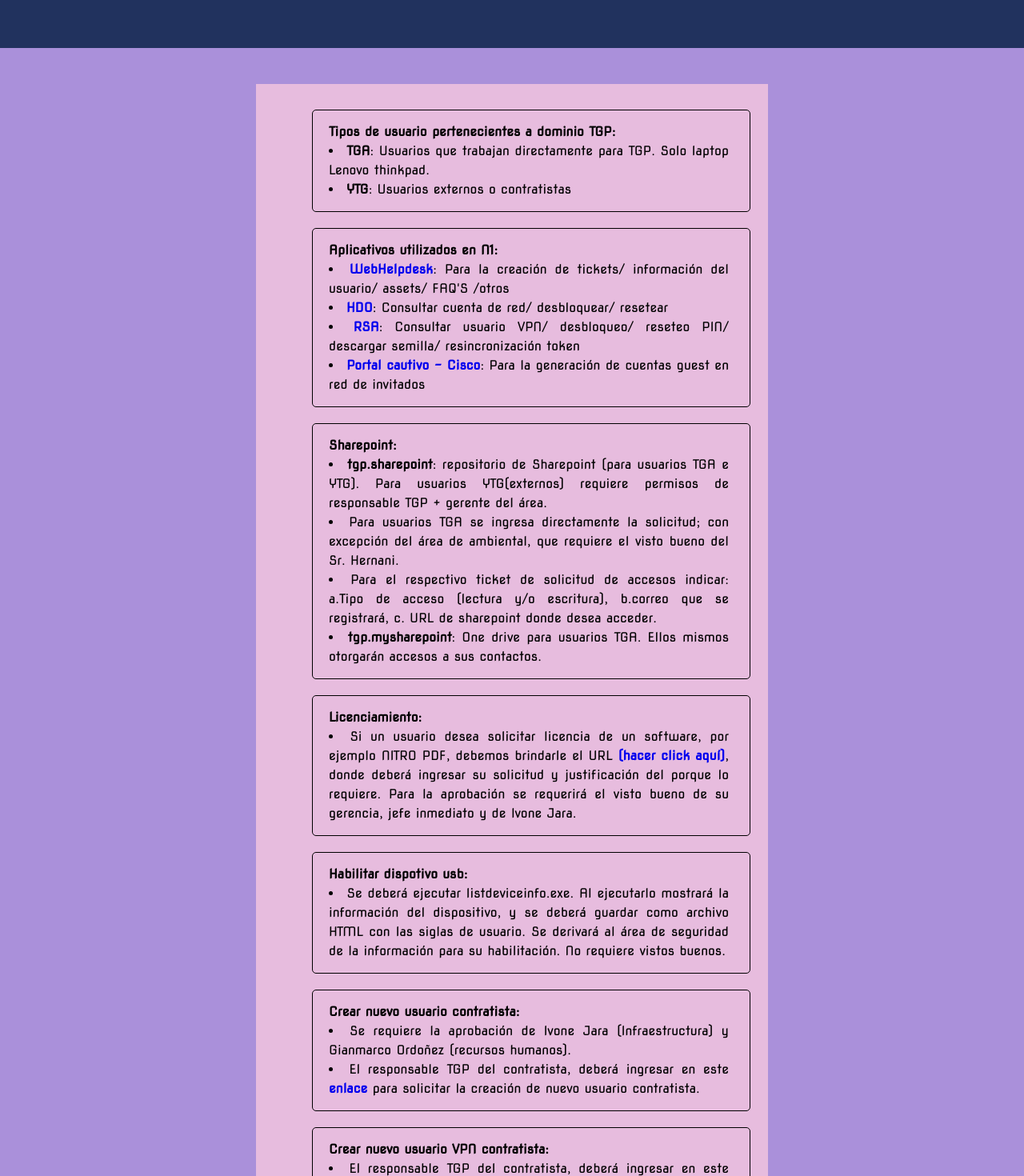
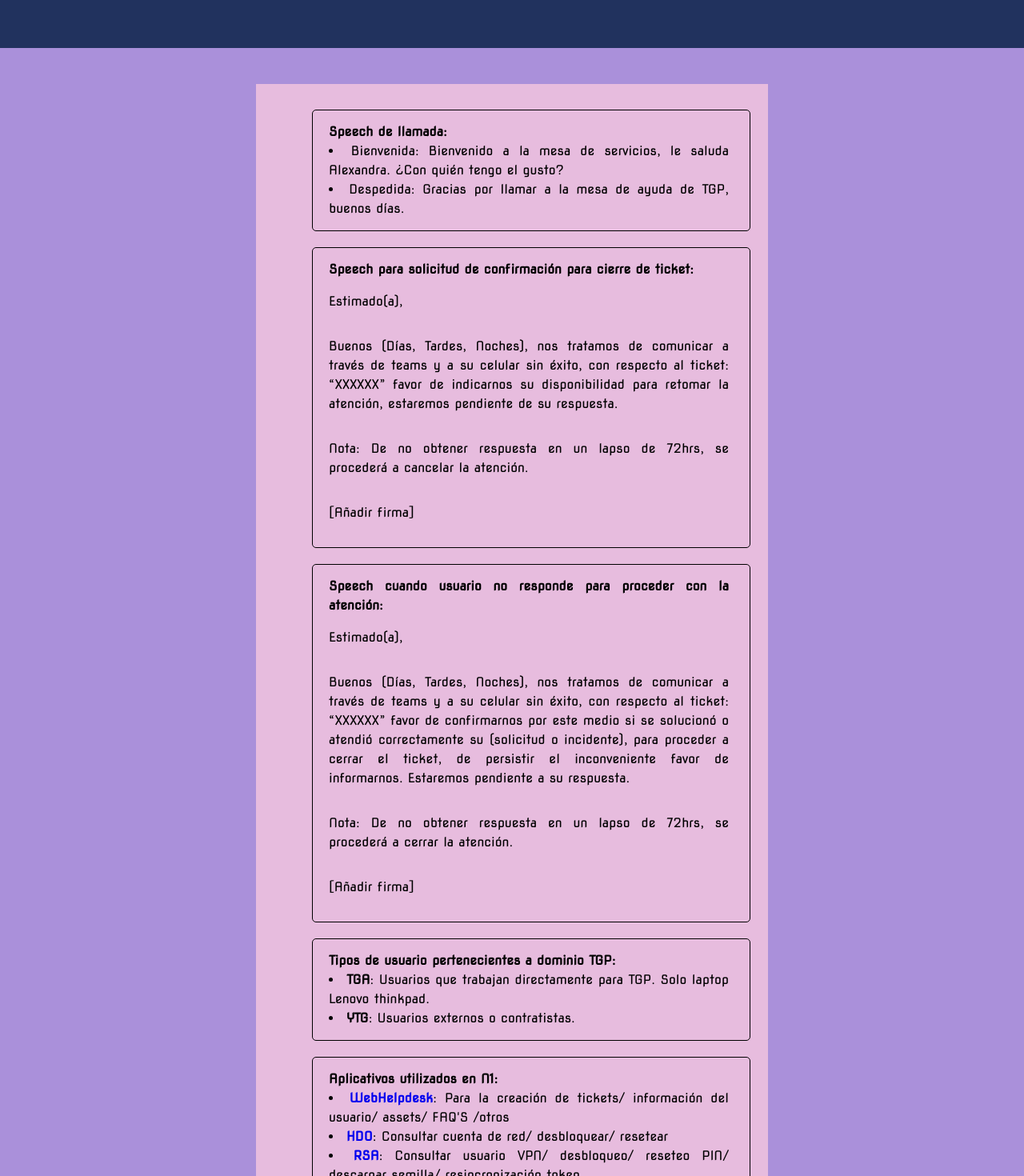
Before and after one commit to AlexandraCynthia/guia, a React (Create React App) app: page /home in a window 1280 px wide. Shown: the part 740-2210 px from the top of the page at 80% size. Built offline with nearby package versions, Linux system fonts and the light colour scheme; a web font is replaced by a local one.

Commit message:
actualizaciones

```diff
--- a/src/pages/Documentos.js
+++ b/src/pages/Documentos.js
@@ -18,7 +18,6 @@
             <li><b><a href="https://res.cloudinary.com/dgxnatqij/raw/upload/v1708640430/Requerimientos_WHD_relevamiento_ke7yjy.xlsx">Gestión de Tickets Telecomunicaciones</a></b> </li>
             <li><b><a href="https://res.cloudinary.com/dgxnatqij/raw/upload/v1708640547/Instructivo_conectar_un_equipo_Android_a_la_red_TGP_MOBILE_1_v3krg2.pptx">Guía para conectar celulares a red Tgp_wlan</a></b> </li>
             <li><b><a href="https://res.cloudinary.com/dgxnatqij/raw/upload/v1708640616/Categor%C3%ADasServicedesk_ve1xei.xlsx">Matriz de escalamiento N1</a></b> </li>
-            <li><b><a href="https://res.cloudinary.com/dgxnatqij/raw/upload/v1708145464/Plantilla_de_configuraci%C3%B3n_usuario_VPN_client_to_site_qxvicd.xlsx">Accesos VPN para usuarios contratistas para ticket a Telecom</a></b> </li>
             <li><b><a href="https://res.cloudinary.com/dgxnatqij/raw/upload/v1708640856/Manual_de_Instalacion_Pipeline_5.3_en_Equipo_Cliente_b7p6gg.docx">Manual de instalación Pipeline</a></b> </li>
             <li><b><a href="https://res.cloudinary.com/dgxnatqij/raw/upload/v1708641293/Gu%C3%ADa_de_conexi%C3%B3n_SAP_SGMM_qehban.docx">Guía de conexión SAP / nuevos parámetros</a></b> </li>
             <li><b><a href="https://res.cloudinary.com/dgxnatqij/raw/upload/v1708641401/Inst_Como_configurar_una_firma_con_certificado_en_adobe_acrobat_hwmjjw.pptx">Configurar firma con certificado en adobe acrobat</a></b> </li>
@@ -26,6 +25,12 @@
             <li><b><a href="https://tgpweb.sharepoint.com/sites/GETI/sis/doc/licen/Lists/Formulario%20de%20Sustento/AllItems.aspx">Validar licencias de usuarios</a></b> </li>
             <li><b><a href="https://res.cloudinary.com/dgxnatqij/raw/upload/v1708695535/Guia/GU%C3%8DA_DE_DE_USUARIO_PARA_SSPR_-_Usuario_Nuevo_sygwrb.docx">Manual de uso del Authenticator - nuevo usuario</a></b> </li>
             <li><b><a href="https://res.cloudinary.com/dgxnatqij/raw/upload/v1708695535/Guia/GU%C3%8DA_DE_DE_USUARIO_PARA_SSPR_-_Usuario_Existente_imyptw.docx">Manual de uso del Authenticator - usuario existente</a></b> </li>
+            <li><b><a href="https://res.cloudinary.com/dgxnatqij/raw/upload/v1708145464/Plantilla_de_configuraci%C3%B3n_usuario_VPN_client_to_site_qxvicd.xlsx">Excel para adjuntar en ticket a telecom en usuarios VPN externos</a></b> </li>
+            <li><b><a href="https://res.cloudinary.com/dgxnatqij/raw/upload/v1709177600/Guia/Inst_Descargar_e_importar_semilla_-_RSA_mbfrcx.pptx">VPN: Descargar e importar semilla</a></b> </li>
+            <li><b><a href="https://res.cloudinary.com/dgxnatqij/raw/upload/v1709177585/Guia/KE_Checkpoint_Error_NoNetworkDetected_nfmvly.pptx">VPN: Error de conexión</a></b> </li>
+            <li><b><a href="https://res.cloudinary.com/dgxnatqij/raw/upload/v1709177586/Guia/KE_RSA_solicita_contrase%C3%B1a_para_iniciar_z3ccti.pptx">VPN: RSA solicita contraseña</a></b> </li>
+            <li><b><a href="https://res.cloudinary.com/dgxnatqij/raw/upload/v1709178018/IOP-COG-MDA-035_Soporte_a_RSA_-_VPN_nmlqum.docx">VPN: Pasos para el uso del aplicativo RSA</a></b> </li>
+
 
 
           </div>
--- a/src/pages/Experience.js
+++ b/src/pages/Experience.js
@@ -22,6 +22,20 @@
           </h3>
                <p> <img src="https://res.cloudinary.com/dgxnatqij/image/upload/v1704499071/Guia/bloqueo_de_usuario_constante_xv5wdg.png" alt="" height="auto" width="450px" /> </p>
         <p>En ticket colocar hostname, ip, captura de GPUPDATE /FORCE y capturas de borrado de contraseñas</p>
+
+        </VerticalTimelineElement>
+
+        <VerticalTimelineElement
+          className="vertical-timeline-element--work"
+          date="Derivar con Telecomunicaciones"
+          iconStyle={{ background: "#e9d35b", color: "#fff" }}
+          icon={<WorkIcon />}
+        >
+          <h3 className="vertical-timeline-element-title">
+            Usuario solicita le habiliten URL por ejemplo SUNAT, le aparece bloqueo Forcepoint
+          </h3>
+               <p> <img src="https://res.cloudinary.com/dgxnatqij/image/upload/v1709178831/forcepoint_vm3kzz.png" alt="" height="auto" width="450px" /> </p>
+        <p>En ticket adjuntar el visto bueno del Sr. Landa.</p>
 
         </VerticalTimelineElement>
 
@@ -271,7 +285,7 @@
 
         <VerticalTimelineElement
           className="vertical-timeline-element--work"
-          date="Atención en nivel 2"
+          date="Atención en nivel 1 y 2"
           iconStyle={{ background: "#e9d35b", color: "#fff" }}
           icon={<WorkIcon />}
         >
@@ -280,7 +294,7 @@
           </h3>
          <p><img src="https://res.cloudinary.com/dgxnatqij/image/upload/v1704499063/Guia/mobile_no_conecta_vm6gfa.png" alt="" height="auto" width="450px" /></p>
           <p>
-            Se deberá asociar el asset del celular en el ticket
+            Se deberá asociar el asset del celular en el ticket. Ver manual de conexión a red mobile en sección documentos.
           </p>
         </VerticalTimelineElement>
         <VerticalTimelineElement
--- a/src/pages/Home.js
+++ b/src/pages/Home.js
@@ -24,10 +24,34 @@
       <br />
       <div className='skills'>
         <div className='general'>
+
+        <div className='cuadrotexto'>
+            <b>Speech de llamada:</b>
+            <li>Bienvenida: Bienvenido a la mesa de servicios, le saluda Alexandra. ¿Con quién tengo el gusto?</li>
+            <li>Despedida: Gracias por llamar a la mesa de ayuda de TGP, buenos días.</li>
+        </div>
+
+        <div className='cuadrotexto'>
+            <b>Speech para solicitud de confirmación para cierre de ticket:</b>
+            <p>Estimado(a),  </p>
+            <p>Buenos (Días, Tardes, Noches), nos tratamos de comunicar a través de teams y a su celular sin éxito, con respecto al ticket: “XXXXXX” favor de indicarnos su disponibilidad para retomar la atención, estaremos pendiente de su respuesta.</p>
+            <p>Nota: De no obtener respuesta en un lapso de 72hrs, se procederá a cancelar la atención.</p>
+            <p>[Añadir firma]</p>
+        </div>
+
+
+        <div className='cuadrotexto'>
+            <b>Speech cuando usuario no responde para proceder con la atención:</b>
+            <p>Estimado(a),  </p>
+            <p>Buenos (Días, Tardes, Noches), nos tratamos de comunicar a través de teams y a su celular sin éxito, con respecto al ticket: “XXXXXX” favor de confirmarnos por este medio si se solucionó o atendió correctamente su (solicitud o incidente), para proceder a cerrar el ticket, de persistir el inconveniente favor de informarnos. Estaremos pendiente a su respuesta. </p>
+            <p>Nota: De no obtener respuesta en un lapso de 72hrs, se procederá a cerrar la atención.</p>
+            <p>[Añadir firma]</p>
+        </div>
+
           <div className='cuadrotexto'>
             <b>Tipos de usuario pertenecientes a dominio TGP:</b>
             <li> <b>TGA</b>: Usuarios que trabajan directamente para TGP. Solo laptop Lenovo thinkpad.</li>
-            <li> <b>YTG</b>: Usuarios externos o contratistas</li>
+            <li> <b>YTG</b>: Usuarios externos o contratistas.</li>
           </div>
 
           <div className='cuadrotexto'>
@@ -54,7 +78,7 @@
 
           <div className='cuadrotexto'>
             <b>Habilitar dispotivo usb:</b>
-            <li>Se deberá ejecutar listdeviceinfo.exe. Al ejecutarlo mostrará la información del dispositivo, y se deberá guardar como archivo HTML con las siglas de usuario. Se derivará al área de seguridad de la información para su habilitación. No requiere vistos buenos.</li>
+            <li>Se deberá ejecutar listdeviceinfo.exe. Al ejecutarlo mostrará la información del dispositivo en el navegador predeterminado, y se deberá guardar como archivo HTML con las siglas de usuario. Se derivará al área de seguridad de la información para su habilitación. No requiere vistos buenos.</li>
           </div>
 
           <div className='cuadrotexto'>
@@ -215,8 +239,14 @@
             <li>Gerencia de TI, Gerencia del Área usuaria</li>
             <b>Aprobaciones requeridas para la asignación de un equipo informático menor:</b>
             <li>Aprobación de jefe inmediato</li>
+          </div>
 
-          </div>
+           <div className="cuadrotexto">
+              <b>Aplicativo Gestión de proyectos</b>
+              <li>Para ingresar en este aplicativo se utilizarán credenciales de usuario SAP.--343749</li>
+           </div>
+
+
 
         </div>
 
```
